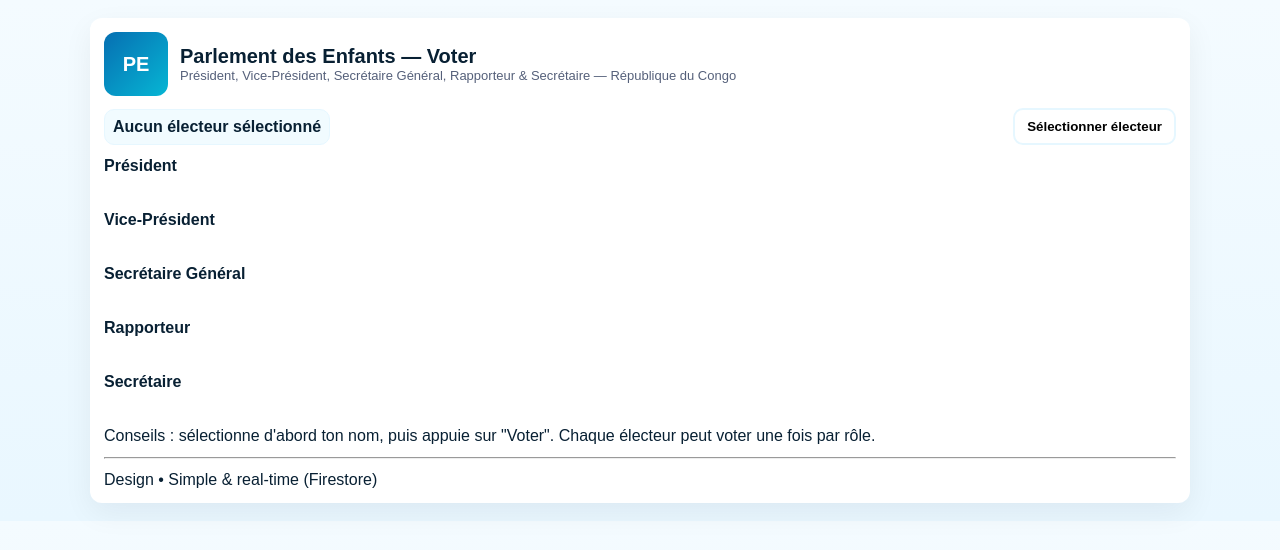
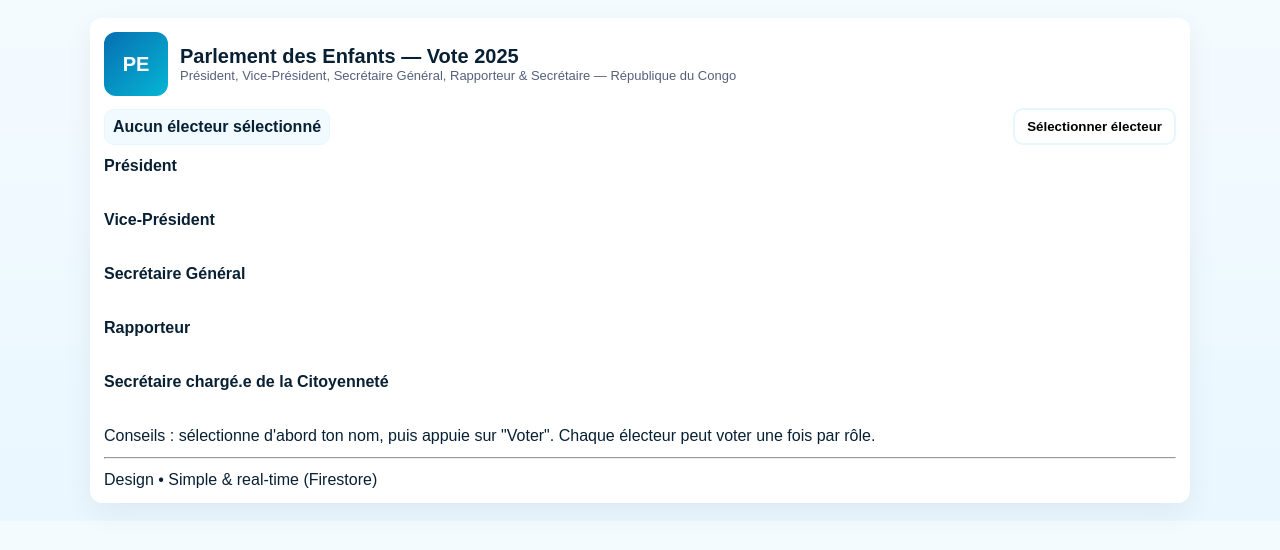
Before and after one commit to makdev95/CongoParlementchildren-votesystem, a plain HTML site: page index.html in a window 1280 px wide. Drawn offline with Linux system fonts and the light colour scheme; no server answers.

Commit message:
Update index.html

```diff
--- a/index.html
+++ b/index.html
@@ -57,7 +57,7 @@
   <header style="display:flex;gap:12px;align-items:center;margin-bottom:12px">
     <div class="logo">PE</div>
     <div>
-      <h1>Parlement des Enfants — Voter</h1>
+      <h1>Parlement des Enfants — Vote 2025</h1>
       <div class="subtitle">Président, Vice-Président, Secrétaire Général, Rapporteur & Secrétaire — République du Congo</div>
     </div>
   </header>
@@ -89,7 +89,7 @@
   </section>
 
   <section class="role">
-    <h2>Secrétaire</h2>
+    <h2>Secrétaire chargé.e de la Citoyenneté  </h2>
     <div class="hlist" id="secretaireList" aria-live="polite"></div>
   </section>
 
```
